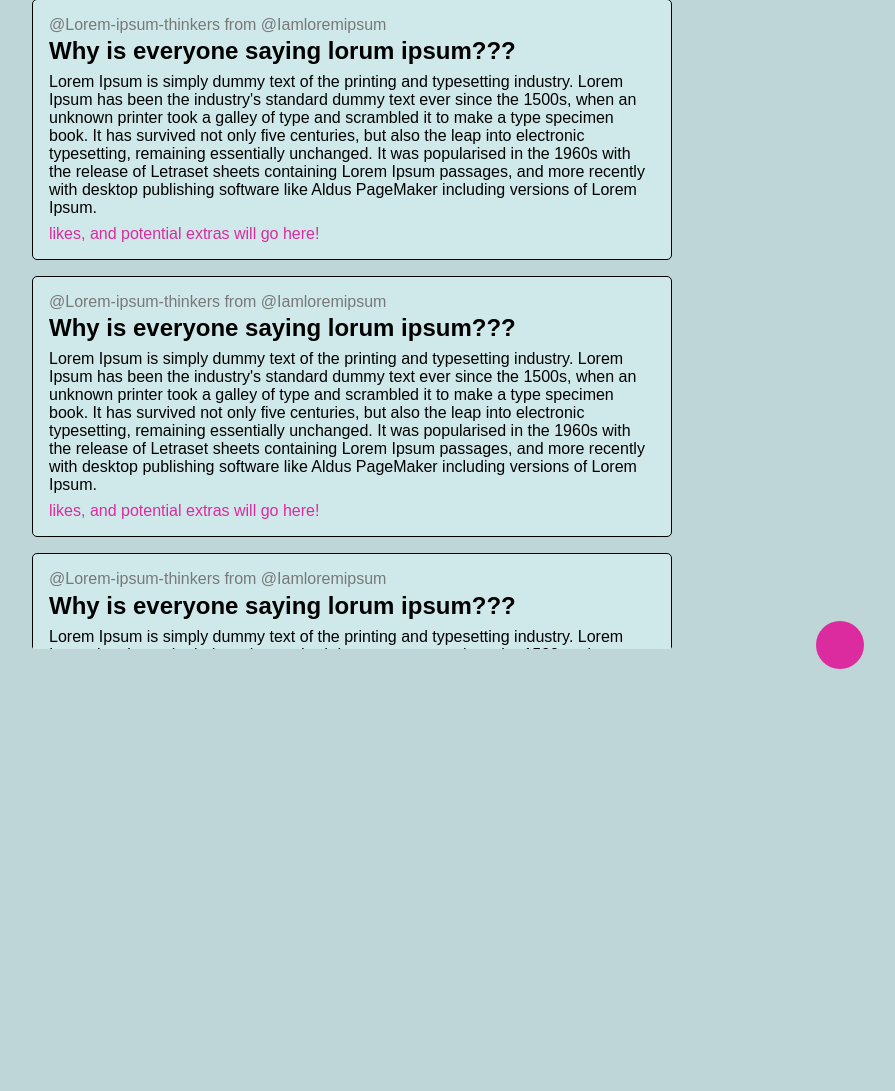
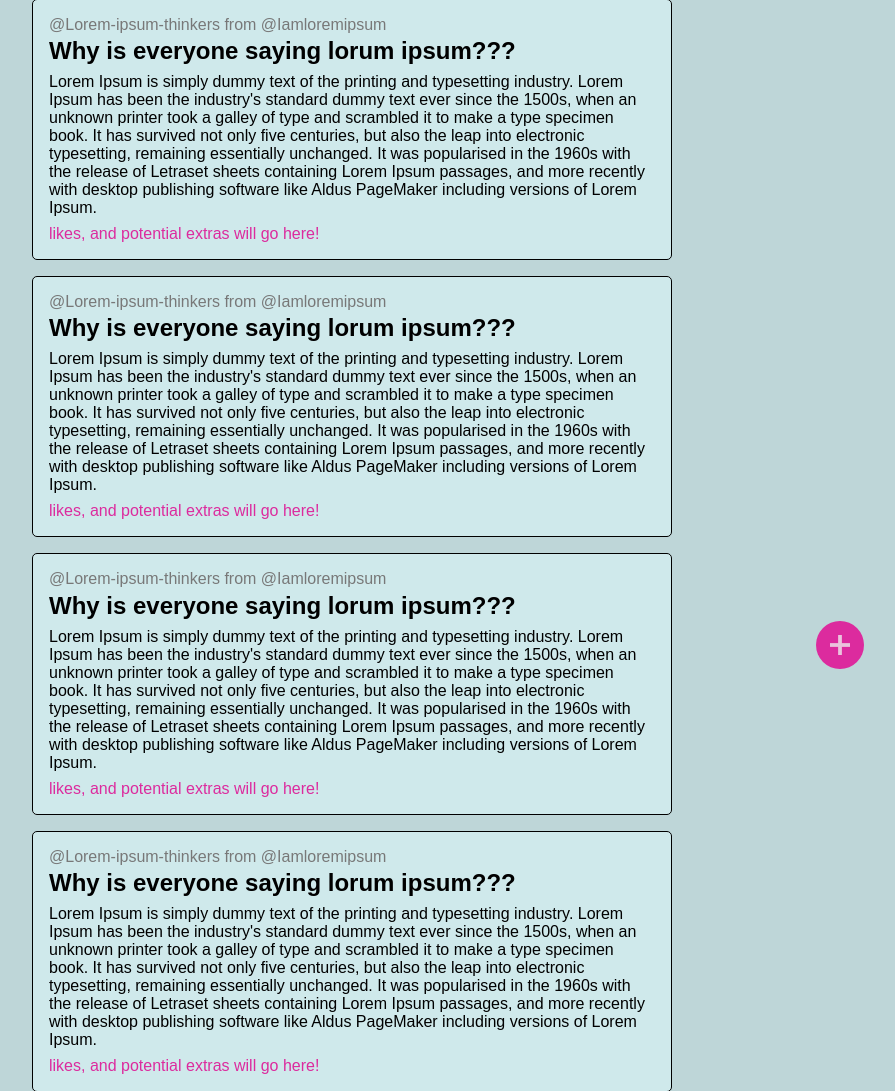
Before and after one commit to AethernetX/forum-page-tamnet-, a Node server app: page /home in a window 1280 px wide. Shown: the part 51-1142 px from the top of the page, without its empty margins (288-1183 px from the left). Before the commit the page ends 720 px from the top, so only its background shows below. Run offline with Node 20, Linux system fonts and the light colour scheme.

Commit message:
Modified post button

```diff
--- a/public/style.css
+++ b/public/style.css
@@ -118,7 +118,6 @@ body {
     width: 50%;
     height: 650px;
     border-radius: 3px;
-    overflow: scroll;
 }
 
 .post{
@@ -151,7 +150,7 @@ body {
 /*Post button*/
 .post-button{
     background-color: #DC2B9E;
-    position: absolute;
+    position: fixed;
 
     bottom: 10%;
     right: 10%;
@@ -165,3 +164,14 @@ body {
     background-color: #e574bd;
     transition: ease-in;
 }
+
+.post-button svg{
+    top: 50%;
+    left: 50%;
+    position: absolute;
+    transform: translate(-50%, -50%);
+}
+
+.post-button svg path{
+    stroke: #eac4dd;
+}
--- a/routes/main.js
+++ b/routes/main.js
@@ -16,4 +16,8 @@ module.exports = function(app, siteData){
     app.get("/register", function(req, res){
         res.render("register.ejs", siteData);
     })
+
+    app.get("/post", function(req, res){
+        res.render("post.ejs", siteData);
+    })
 };
--- a/views/index.ejs
+++ b/views/index.ejs
@@ -1,6 +1,7 @@
 <!DOCTYPE html>
 <html lang="en">
 <head>
+    <meta charset="UTF-8">
     <link rel="stylesheet" type="text/css" href="/style.css">
     <title>Homepage</title>
 </head>
@@ -101,8 +102,33 @@
             </div>
         </div>
     </div>
-    <div class="post-button">
+    <div class="post-button"><a href="/post">
+        <?xml version="1.0" encoding="UTF-8" standalone="no"?>
+        <!-- Created with Inkscape (http://www.inkscape.org/) -->
 
+        <svg
+        width="5.291667mm"
+        height="5.2916656mm"
+        viewBox="0 0 5.291667 5.2916656"
+        version="1.1"
+        id="svg5"
+        xmlns="http://www.w3.org/2000/svg"
+        xmlns:svg="http://www.w3.org/2000/svg">
+        <defs
+            id="defs2" />
+        <g
+            id="layer1">
+            <path
+            style="fill:#ffffff;stroke-width:1;stroke-dasharray:none;paint-order:fill markers stroke"
+            d="M 2.6458328,1.3333333e-7 V 5.2916664 v 0"
+            id="path248" />
+            <path
+            style="fill:#ffffff;stroke-width:1;stroke-dasharray:none;paint-order:fill markers stroke"
+            d="M 5.2916668,2.6458333 H -1.6666667e-7 v 0"
+            id="path250" />
+        </g>
+        </svg>
+        </a>
     </div>
 
 </body>
```
Also changed, not shown: views/post.ejs (added, +21 -0 lines), 2 other files.
